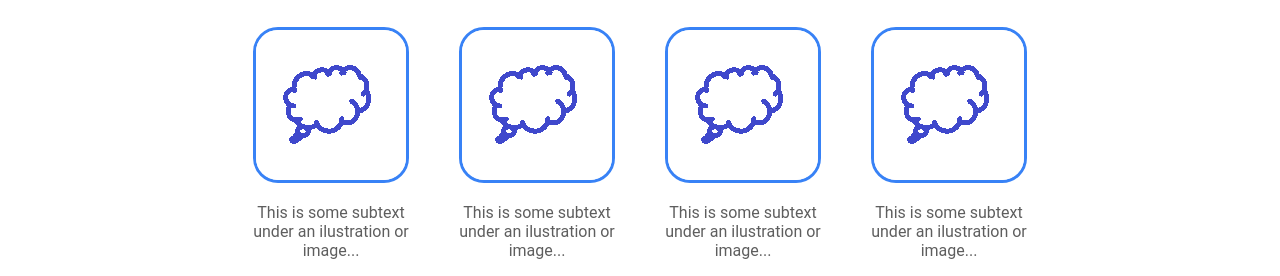
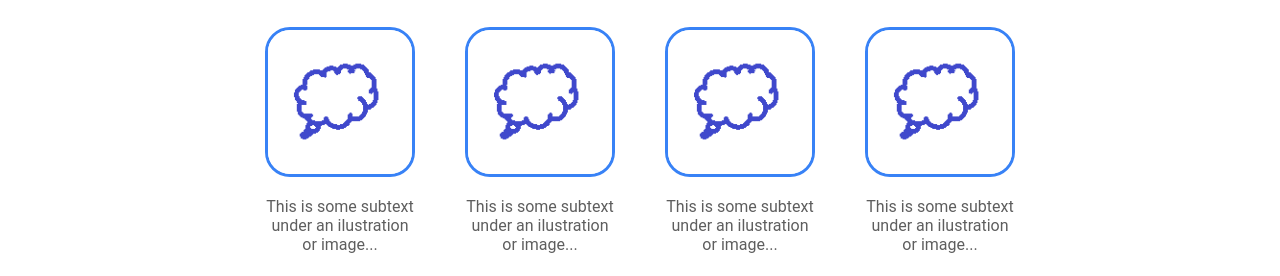
Before and after one commit to facufrau/odin-landing-page, a plain HTML site: page index.html in a window 1280 px wide. Shown: the part 635-911 px from the top of the page. Drawn offline with Linux system fonts and the light colour scheme.

Commit message:
Modified button in first section and images in second

```diff
--- a/index.html
+++ b/index.html
@@ -26,7 +26,7 @@
                 under the main title. It is smaller fonto and the color
                 is lower contrast.
             </p>
-            <button id="sign-up-btn" type="button">Sign up</button>
+            <button class="sign-up-btn" type="button">Sign up</button>
         </div>
         <img id="welcome-img" src="src/website.jpg" alt="Picture of a laptop with code on screen.">
     </div>
@@ -56,6 +56,5 @@
         </div>
     </div>
 
-
 </body>
 </html>
--- a/src/styles.css
+++ b/src/styles.css
@@ -57,7 +57,7 @@ header a {
     width: 500px;
 }
 
-#sign-up-btn {
+.sign-up-btn {
     margin: 0;
     border: 0;
     padding: 10px 35px;
@@ -73,8 +73,8 @@ header a {
     width: auto;
 }
 
+
 /* SECOND SECTION - INFORMATION */
-
 #information h2{
     font-size: 36px;
     font-weight: 900;
@@ -82,15 +82,18 @@ header a {
     display: flex;
     align-content: center;
     justify-content: center;
+
 }
 
 .item img {
     border: 3px solid #3882F6;
     border-radius: 25px;
+    box-sizing: border-box;
+    width: 150px;
 }
 
 .item-text {
-    max-width: 156px;
+    max-width: 150px;
     color:#5e5e5e;
 }
 
@@ -99,6 +102,6 @@ header a {
     justify-content: center;
     align-items: center;
     gap: 50px;
-    margin: 0px 100px;
+    margin: 0px 250px;
     text-align: center;
 }
```
